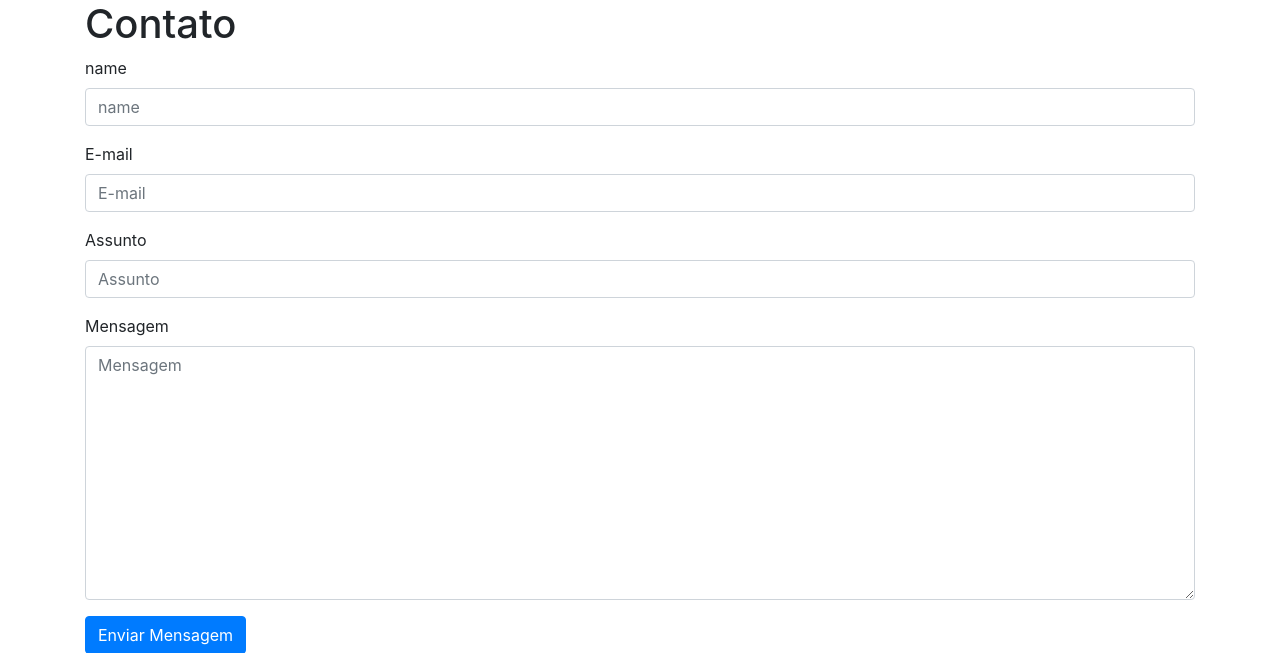
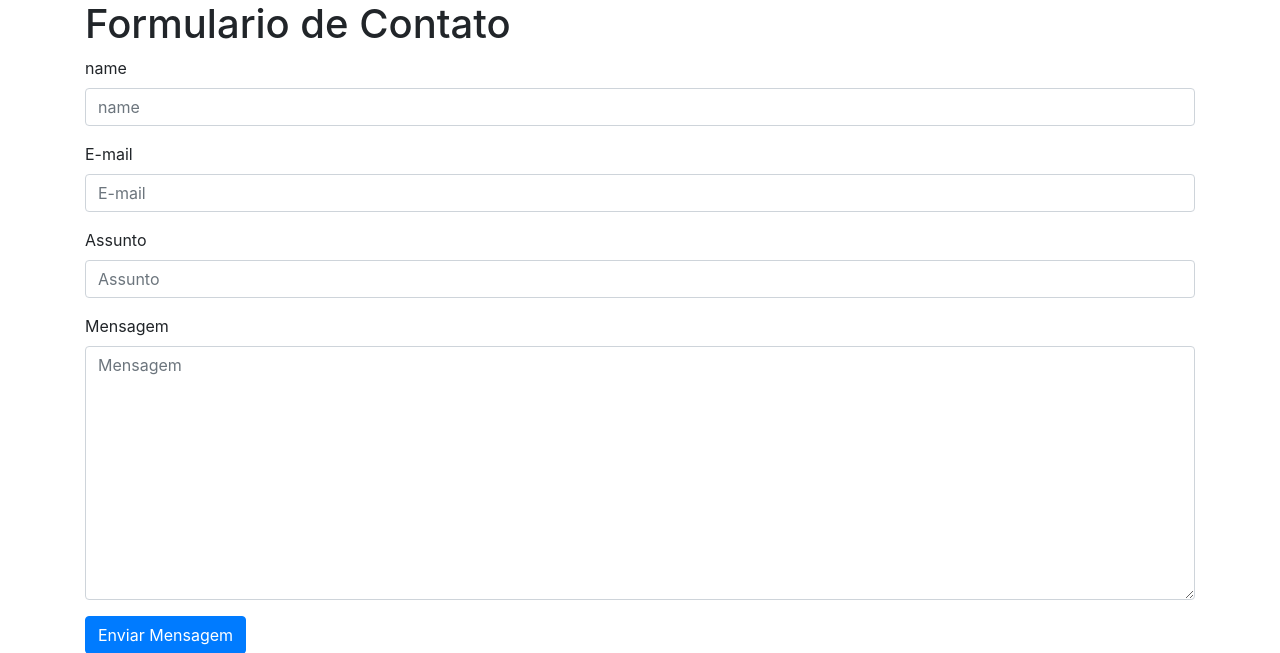
Before and after one commit to GabrielDevSpace/PythonGITstudies, a Django app: page /contato/ in a window 1280 px wide. Shown: the top 653 px of the page. Run offline with Django 4.2, Linux system fonts and the light colour scheme; some libraries are stand-ins or nearby versions.

```diff
--- a/Django2/core/templates/contato.html
+++ b/Django2/core/templates/contato.html
@@ -3,12 +3,12 @@
 <html lang="pt-br">
 <head>
     <meta charset="UTF-8">
-    <title>Contato</title>
+    <title>Formulario de Contato</title>
     {% bootstrap_css %}
 </head>
 <body>
     <div class="container">
-        <h1>Contato</h1>
+        <h1>Formulario de Contato</h1>
         {% bootstrap_messages %}
 
         <form action="{% url 'contato' %}" method="post" class="form" autocomplete="off">
```
